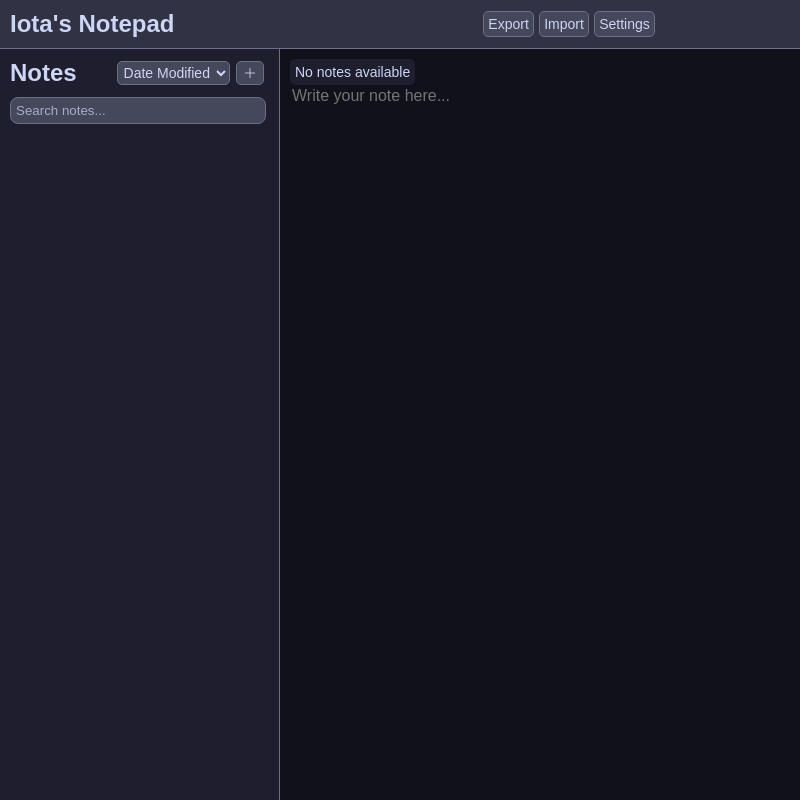
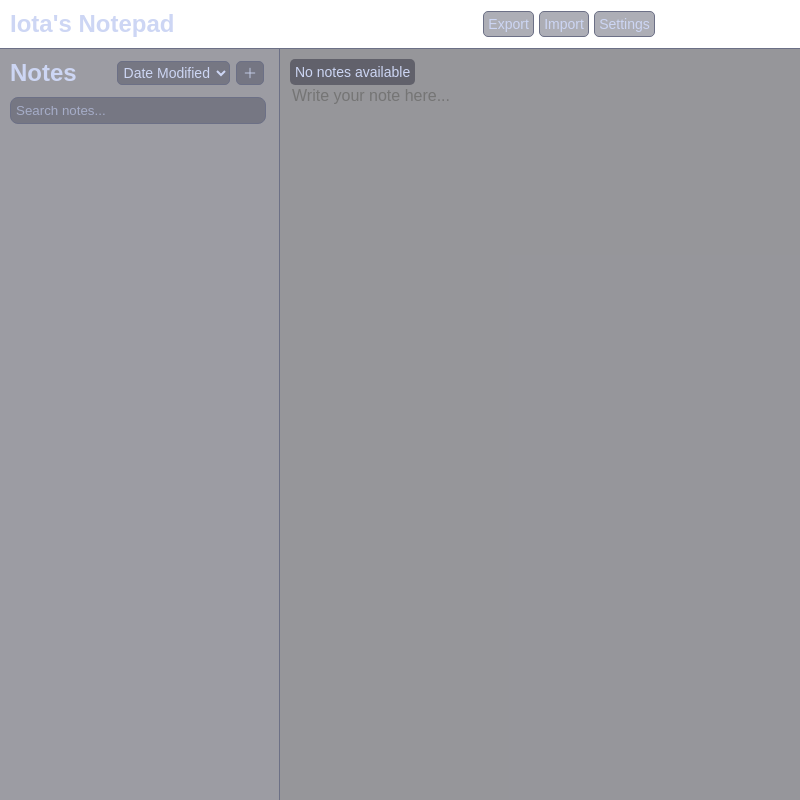
Before and after one commit to vorlie/iotas-notepad, an Electron app: page index.html in a window 800 px wide. Drawn offline with nearby package versions, Linux system fonts and the light colour scheme; no server answers.

Commit message:
Add Mica support and update version to 1.1.8-mica

```diff
--- a/package.json
+++ b/package.json
@@ -1,6 +1,6 @@
 {
   "name": "iotas-notepad",
-  "version": "1.1.7",
+  "version": "1.1.8-mica",
   "main": "index.js",
   "scripts": {
     "electron": "electron .",
@@ -57,6 +57,7 @@
   },
   "dependencies": {
     "electron-log": "^5.3.0",
-    "electron-squirrel-startup": "^1.0.1"
+    "electron-squirrel-startup": "^1.0.1",
+    "mica-electron": "^1.5.16"
   }
 }
--- a/preload.js
+++ b/preload.js
@@ -10,6 +10,6 @@ contextBridge.exposeInMainWorld('API', {
     node: () => process.versions.node,
     chrome: () => process.versions.chrome,
     electron: () => process.versions.electron,
-    iotanotepad: () => "1.1.7"
+    iotanotepad: () => "1.1.8-mica"
   },
 });
--- a/src/globals.css
+++ b/src/globals.css
@@ -1,9 +1,13 @@
 :root {
     /* Default Color Variables (Mocha) */
     --color-bg-dark: #1e1e2e;
+    --color-bg-dark-alpha: #1e1e2e70;
     --color-bg-darker: #11111b;
+    --color-bg-darker-alpha: #11111b70;
     --color-bg-medium: #313244;
+    --color-bg-medium-alpha: #31324470;
     --color-bg-light: #45475a;
+    --color-bg-light-alpha: #45475a70;
     --color-border: #6c7086;
     --color-text: #cdd6f4;
     --color-placeholder: #a6adc8;
@@ -23,12 +27,12 @@
     --body-height: 100vh;
     --body-margin: 0;
     --body-font-family: Arial, sans-serif;
-    --body-background-color: var(--color-bg-dark);
+    --body-background-color: var(--color-bg-dark-alpha);
     --body-color: var(--color-text);
 
     --hover-transition: 0.2s ease;
 
-    --titlebar-bg-color: var(--color-bg-medium);
+    --titlebar-bg-color: var(--color-bg-medium-alpha);
     --titlebar-padding: 10px;
     --titlebar-color: var(--color-text);
     --titlebar-border-bottom: 1px solid var(--color-border);
@@ -42,7 +46,7 @@
     --search-bar-margin-bottom: 10px;
     --search-bar-border-radius: 8px;
     --search-bar-border: 1px solid var(--color-border);
-    --search-bar-bg-color: var(--color-bg-light);
+    --search-bar-bg-color: var(--color-bg-light-alpha);
     --search-bar-color: var(--color-text);
     --search-bar-placeholder-color: var(--color-placeholder);
 
@@ -50,7 +54,7 @@
     --dropdown-margin-right: 2px;
     --dropdown-border-radius: 5px;
     --dropdown-border: 1px solid var(--color-border);
-    --dropdown-bg-color: var(--color-bg-light);
+    --dropdown-bg-color: var(--color-bg-light-alpha);
     --dropdown-color: var(--color-text);
     --dropdown-font-size: 14px;
 
@@ -60,7 +64,8 @@
 
     --sidebar-width: 35%;
     --sidebar-max-width: 400px;
-    --sidebar-bg-color: var(--color-bg-dark);
+    --sidebar-bg-color: var(--color-bg-dark-alpha);
+    --sidebar-bg-color-alpha: var(--color-bg-dark-alpha);
     --sidebar-border-right: 1px solid var(--color-border);
     --sidebar-padding: 10px;
     --sidebar-radius: 8px;
@@ -78,8 +83,8 @@
     --note-list-item-cursor: pointer;
     --note-list-item-position: relative;
     --note-list-item-hover-bg-color: var(--color-hover);
-    --note-list-item-selected-bg-color: var(--color-bg-light);
-    --note-list-item-background-color: var(--color-bg-medium);
+    --note-list-item-selected-bg-color: var(--color-bg-light-alpha);
+    --note-list-item-background-color: var(--color-bg-medium-alpha);
 
     --note-title-font-size: 1em;
     --note-title-display: block;
@@ -94,7 +99,7 @@
     --note-actions-top: 10px;
     --note-actions-button-margin-right: 5px;
 
-    --button-bg-color: var(--color-bg-light);
+    --button-bg-color: var(--color-bg-light-alpha);
     --button-bg-color-hover: var(--color-hover-light);
     --button-color: var(--color-text);
     --button-border-color: var(--color-border);
@@ -102,7 +107,7 @@
     --button-padding: 5px;
     --button-padding-2: 4.2px;
 
-    --editor-bg-color: var(--color-bg-darker);
+    --editor-bg-color: var(--color-bg-darker-alpha);
     --editor-font-family: var(--body-font-family);
     --editor-text-color: var(--color-text);
     --editor-border: none;
@@ -115,7 +120,7 @@
     --scrollbar-thumb-bg-color: var(--color-scrollbar-thumb);
     --scrollbar-thumb-hover-bg-color: var(--color-scrollbar-thumb-hover);
 
-    --edit-title-input-bg-color: var(--color-bg-light);
+    --edit-title-input-bg-color: var(--color-bg-light-alpha);
     --edit-title-input-color: var(--color-text);
     --edit-title-input-border: 1px solid var(--color-border);
     --edit-title-input-border-radius: 5px;
@@ -138,7 +143,7 @@
     --modal-close-font-weight: bold;
     --modal-close-hover-color: var(--color-close-hover);
 
-    --modal-export-item-bg-color: var(--color-bg-medium);
+    --modal-export-item-bg-color: var(--color-bg-medium-alpha);
     --modal-export-item-color: var(--color-text);
     --modal-export-item-padding: 10px;
     --modal-export-item-border-bottom: 1px solid var(--color-border);
@@ -152,7 +157,7 @@
     --updater-background-color: var(--color-bg-dark);
     --updater-text-color: var(--color-text);
     --updater-text-download-color: var(--color-button-download-text);
-    --updater-button-background-color: var(--color-bg-medium);
+    --updater-button-background-color: var(--color-bg-medium-alpha);
     --updater-button-hover-background-color: var(--color-hover-light);
     --updater-button-download-background-color: var(--color-button-download);
     --updater-button-download-hover-background-color: var(--color-button-download-hover);
@@ -187,9 +192,13 @@
 
 :root[data-theme='frappe'] {
     --color-bg-dark: #303446;
+    --color-bg-dark-alpha: #30344670;
     --color-bg-darker: #232634;
+    --color-bg-darker-alpha: #23263470;
     --color-bg-medium: #292c3c;
+    --color-bg-medium-alpha: #292c3c70;
     --color-bg-light: #414559;
+    --color-bg-light-alpha: #41455970;
     --color-border: #51576d;
     --color-text: #c6d0f5;
     --color-placeholder: #a5adcb;
@@ -206,9 +215,13 @@
 
 :root[data-theme='macchiato'] {
     --color-bg-dark: #24273a;
+    --color-bg-dark-alpha: #24273a70;
     --color-bg-darker: #181926;
+    --color-bg-darker-alpha: #18192670;
     --color-bg-medium: #1e2030;
+    --color-bg-medium-alpha: #1e203070;
     --color-bg-light: #363a4f;
+    --color-bg-light-alpha: #363a4f70;
     --color-border: #494d64;
     --color-text: #cad3f5;
     --color-placeholder: #a5adcb;
@@ -229,13 +242,13 @@ body {
     height: var(--body-height);
     margin: var(--body-margin);
     font-family: var(--body-font-family);
-    background-color: var(--body-background-color);
+    /*background-color: var(--body-background-color);*/
     color: var(--body-color);
     overflow: hidden;
 }
 
 .titlebar {
-    background-color: var(--titlebar-bg-color);
+    /*background-color: var(--titlebar-bg-color);*/
     border-bottom: var(--sidebar-border-right);
     padding: var(--titlebar-padding);
     color: var(--titlebar-color);
@@ -281,7 +294,7 @@ body {
 .sidebar {
     width: var(--sidebar-width);
     max-width: var(--sidebar-max-width);
-    background-color: var(--sidebar-bg-color);
+    background-color: var(--sidebar-bg-color-alpha);
     border-right: var(--sidebar-border-right);
     padding: var(--sidebar-padding);
     box-sizing: var(--sidebar-box-sizing);
@@ -427,7 +440,7 @@ body {
 .editor .status{
     margin: 0;
     padding: 5px;
-    background-color: var(--color-bg-dark);
+    background-color: var(--color-bg-dark-alpha);
     color: var(--color-text);
     font-size: 14px;
     width: fit-content;
@@ -634,7 +647,7 @@ body {
 .context-menu {
     display: none;
     position: absolute;
-    background-color: var(--color-bg-medium);
+    background-color: var(--color-bg-medium-alpha);
     border: 1px solid var(--color-border);
     border-radius: 5px;
     z-index: 1000;
```
Also changed, not shown: index.js (+8 -3 lines), 1 other file.
